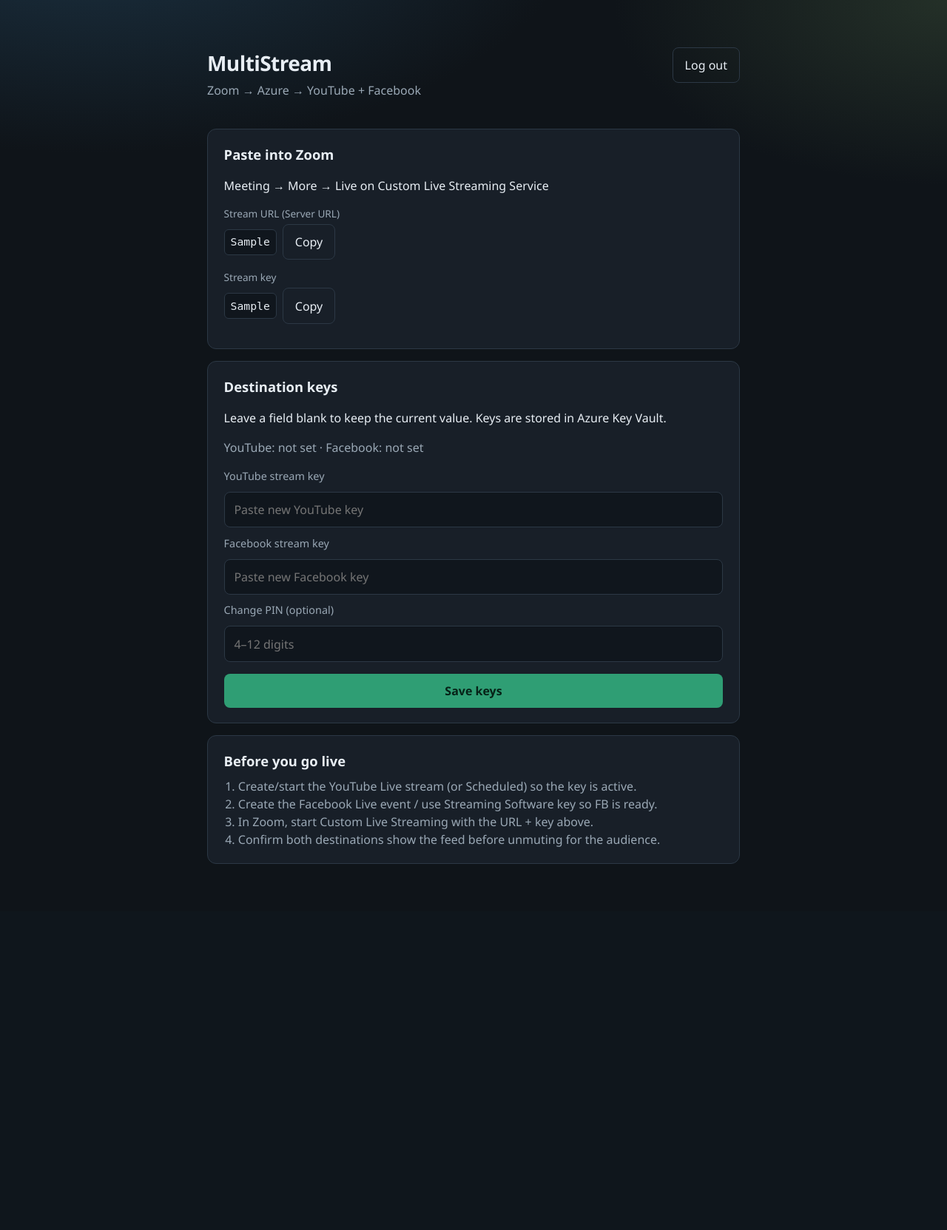
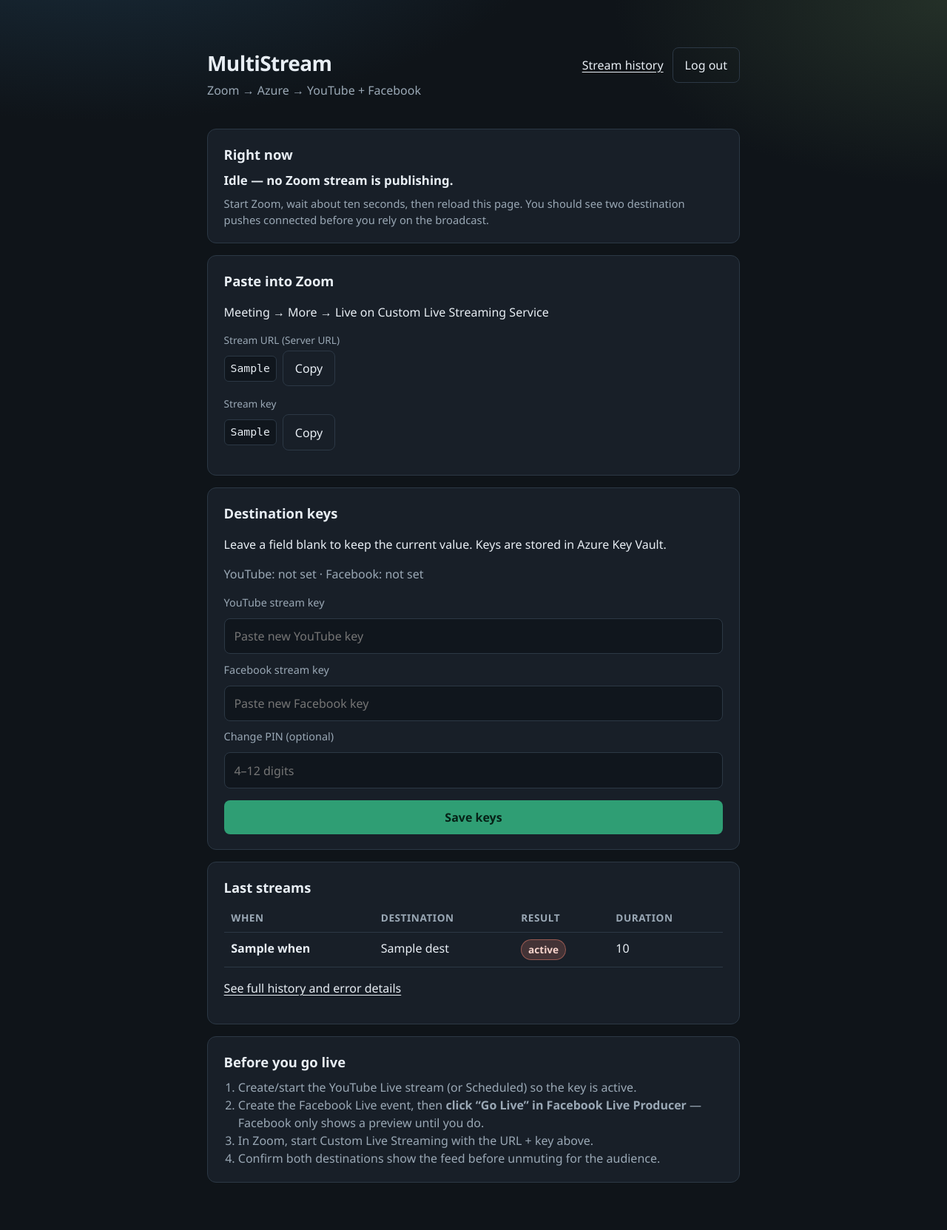
Before and after one commit to sundaragopesvaradas-jps/MultiStreamCustom, a Flask app: template ui/templates/index.html in a window 1280 px wide. Shown: the whole page at 74% size. Before the commit the page ends 1168 px from the top, so only its background shows below. Run offline with Flask 3, Linux system fonts and the light colour scheme; the template is opened without the code that fills it: most values are stand-ins (such as "Sample title", 1, 10 or a date in 2020); some libraries are stand-ins or nearby versions.

Commit message:
Add stream session history and live status to diagnose per-destination failures.
Push logs were too quiet to tell whether a destination accepted the stream.
FFmpeg now runs at info level with progress capture, and each destination's
outcome is recorded with bytes sent, duration, and scrubbed error lines.

```diff
--- a/ui/app.py
+++ b/ui/app.py
@@ -5,10 +5,13 @@
 
 import hashlib
 import hmac
+import json
 import os
 import secrets
 import subprocess
-from datetime import timedelta
+import urllib.error
+import urllib.request
+from datetime import datetime, timedelta, timezone
 from functools import wraps
 from pathlib import Path
 
@@ -51,9 +54,19 @@
 )
 
 CONFIG_ENV = Path("/opt/multistream/etc/multistream.env")
+HISTORY_FILE = Path("/var/log/multistream/history.jsonl")
+RUN_DIR = Path("/opt/multistream/run")
+MEDIAMTX_API = "http://127.0.0.1:9997/v3/paths/list"
 PUBLIC_HOST = os.environ.get("PUBLIC_HOST", "")
 HASH_PREFIX = "pbkdf2_sha256"
 HASH_ITERATIONS = 260000
+
+STATUS_LABELS = {
+    "delivered": "Delivered",
+    "failed": "Failed to connect",
+    "no_data": "Connected, no video sent",
+    "dropped_early": "Dropped within 10s",
+}
 
 
 def load_config() -> dict[str, str]:
@@ -193,6 +206,106 @@
     return f"{value[:4]}••••{value[-4:]}"
 
 
+def humanize_bytes(value: int) -> str:
+    size = float(value)
+    for unit in ("B", "KB", "MB", "GB"):
+        if size < 1024 or unit == "GB":
+            return f"{size:.0f} {unit}" if unit == "B" else f"{size:.1f} {unit}"
+        size /= 1024
+    return f"{size:.1f} GB"
+
+
+def humanize_duration(seconds: float) -> str:
+    total = int(seconds)
+    if total < 60:
+        return f"{total}s"
+    minutes, secs = divmod(total, 60)
+    if minutes < 60:
+        return f"{minutes}m {secs}s"
+    hours, minutes = divmod(minutes, 60)
+    return f"{hours}h {minutes}m"
+
+
+def local_time(iso_value: str) -> str:
+    try:
+        parsed = datetime.fromisoformat(iso_value.replace("Z", "+00:00"))
+    except ValueError:
+        return iso_value
+    return parsed.astimezone().strftime("%d %b %Y, %I:%M %p")
+
+
+def read_history(limit: int = 25) -> list[dict]:
+    """Group per-destination records into sessions, newest first."""
+    if not HISTORY_FILE.exists():
+        return []
+
+    sessions: dict[str, dict] = {}
+    for line in HISTORY_FILE.read_text(errors="replace").splitlines():
+        line = line.strip()
+        if not line:
+            continue
+        try:
+            record = json.loads(line)
+        except json.JSONDecodeError:
+            continue
+
+        session_id = record.get("session", "unknown")
+        session = sessions.setdefault(
+            session_id,
+            {"session": session_id, "started": record.get("started", ""), "destinations": []},
+        )
+        started = record.get("started", "")
+        if started and (not session["started"] or started < session["started"]):
+            session["started"] = started
+
+        status = record.get("status", "unknown")
+        session["destinations"].append(
+            {
+                "name": record.get("destination", "?"),
+                "status": status,
+                "status_label": STATUS_LABELS.get(status, status.replace("_", " ").title()),
+                "ok": status == "delivered",
+                "duration": humanize_duration(record.get("duration_sec", 0)),
+                "size": humanize_bytes(record.get("bytes", 0)),
+                "errors": record.get("errors", []),
+            }
+        )
+
+    ordered = sorted(sessions.values(), key=lambda item: item["started"], reverse=True)
+    for session in ordered:
+        session["when"] = local_time(session["started"])
+        session["destinations"].sort(key=lambda item: item["name"])
+        session["all_ok"] = all(dest["ok"] for dest in session["destinations"])
+    return ordered[:limit]
+
+
+def live_status() -> dict:
+    """Ask MediaMTX whether Zoom is publishing right now."""
+    status = {"publishing": False, "path": "", "readers": 0, "since": "", "error": ""}
+    try:
+        with urllib.request.urlopen(MEDIAMTX_API, timeout=3) as response:
+            payload = json.loads(response.read().decode("utf-8"))
+    except (urllib.error.URLError, OSError, json.JSONDecodeError, TimeoutError) as exc:
+        status["error"] = f"Relay API unreachable: {exc}"
+        return status
+
+    for item in payload.get("items", []):
+        if not item.get("ready"):
+            continue
+        status["publishing"] = True
+        status["path"] = item.get("name", "")
+        status["readers"] = len(item.get("readers", []))
+        ready_time = item.get("readyTime") or ""
+        if ready_time:
+            status["since"] = local_time(ready_time[:19] + "Z")
+        break
+
+    if status["publishing"]:
+        # Each active FFmpeg push registers as one reader on the path.
+        status["destinations_connected"] = status["readers"]
+    return status
+
+
 @app.context_processor
 def inject_csrf() -> dict[str, str]:
     return {"csrf_token": generate_csrf}
@@ -250,7 +363,22 @@
         facebook_masked=mask(fb),
         youtube_set=yt not in ("", "REPLACE_ME"),
         facebook_set=fb not in ("", "REPLACE_ME"),
+        live=live_status(),
+        recent=read_history(limit=3),
     )
+
+
+@app.get("/history")
+@login_required
+def history():
+    return render_template("history.html", sessions=read_history(limit=25))
+
+
+@app.get("/api/status")
+@login_required
+@limiter.exempt
+def api_status():
+    return live_status()
 
 
 @app.post("/keys")
--- a/ui/static/styles.css
+++ b/ui/static/styles.css
@@ -180,6 +180,130 @@
   color: var(--muted);
 }
 
+.sr-only {
+  position: absolute;
+  width: 1px;
+  height: 1px;
+  padding: 0;
+  margin: -1px;
+  overflow: hidden;
+  clip: rect(0, 0, 0, 0);
+  white-space: nowrap;
+  border: 0;
+}
+
+.top-actions {
+  display: flex;
+  align-items: center;
+  gap: 0.75rem;
+}
+
+.ghost-link {
+  color: var(--text);
+  text-decoration: underline;
+  text-underline-offset: 3px;
+}
+
+.ghost-link:hover {
+  color: #ffffff;
+}
+
+.ghost-link:focus-visible {
+  outline: 2px solid var(--focus);
+  outline-offset: 2px;
+  border-radius: 4px;
+}
+
+.live-status {
+  margin: 0 0 0.5rem;
+  font-size: 1.05rem;
+  font-weight: 600;
+}
+
+.hint {
+  color: var(--muted);
+  margin: 0.35rem 0 0;
+  font-size: 0.92rem;
+}
+
+table.history {
+  width: 100%;
+  border-collapse: collapse;
+  margin-top: 0.5rem;
+}
+
+table.history th,
+table.history td {
+  text-align: left;
+  padding: 0.55rem 0.6rem;
+  border-bottom: 1px solid var(--border);
+  vertical-align: top;
+  font-weight: 400;
+}
+
+table.history thead th {
+  color: var(--muted);
+  font-size: 0.85rem;
+  font-weight: 600;
+  text-transform: uppercase;
+  letter-spacing: 0.04em;
+}
+
+table.history tbody th[scope="row"] {
+  font-weight: 600;
+}
+
+.badge {
+  display: inline-block;
+  padding: 0.2rem 0.55rem;
+  border-radius: 999px;
+  font-size: 0.85rem;
+  font-weight: 600;
+  white-space: nowrap;
+}
+
+.badge-ok {
+  background: color-mix(in srgb, var(--ok) 22%, transparent);
+  border: 1px solid color-mix(in srgb, var(--ok) 55%, transparent);
+  color: #cdf3da;
+}
+
+.badge-bad {
+  background: color-mix(in srgb, var(--danger) 22%, transparent);
+  border: 1px solid color-mix(in srgb, var(--danger) 55%, transparent);
+  color: #f8d5cd;
+}
+
+details {
+  margin-top: 0.65rem;
+  border: 1px solid var(--border);
+  border-radius: 8px;
+  padding: 0.5rem 0.7rem;
+}
+
+summary {
+  cursor: pointer;
+  font-weight: 600;
+}
+
+summary:focus-visible {
+  outline: 2px solid var(--focus);
+  outline-offset: 2px;
+}
+
+.logbox {
+  font-family: var(--mono);
+  font-size: 0.82rem;
+  color: var(--muted);
+  background: #10161d;
+  border-radius: 6px;
+  padding: 0.6rem;
+  margin: 0.5rem 0 0;
+  overflow-x: auto;
+  white-space: pre-wrap;
+  word-break: break-word;
+}
+
 @media (max-width: 560px) {
   .shell {
     margin: 1.5rem auto;
@@ -188,4 +312,10 @@
   .top {
     flex-direction: column;
   }
+
+  table.history th,
+  table.history td {
+    padding: 0.45rem 0.35rem;
+    font-size: 0.9rem;
+  }
 }
--- a/ui/templates/index.html
+++ b/ui/templates/index.html
@@ -13,11 +13,31 @@
         <h1>MultiStream</h1>
         <p class="lede">Zoom → Azure → YouTube + Facebook</p>
       </div>
-      <form method="post" action="{{ url_for('logout') }}">
-        <input type="hidden" name="csrf_token" value="{{ csrf_token() }}">
-        <button type="submit" class="ghost">Log out</button>
-      </form>
+      <div class="top-actions">
+        <a class="ghost-link" href="{{ url_for('history') }}">Stream history</a>
+        <form method="post" action="{{ url_for('logout') }}">
+          <input type="hidden" name="csrf_token" value="{{ csrf_token() }}">
+          <button type="submit" class="ghost">Log out</button>
+        </form>
+      </div>
     </header>
+
+    <section aria-labelledby="live-heading">
+      <h2 id="live-heading">Right now</h2>
+      <p id="live-status" class="live-status" role="status" aria-live="polite">
+        {% if live.error %}
+          {{ live.error }}
+        {% elif live.publishing %}
+          Live — Zoom is publishing, {{ live.readers }} destination push(es) connected.
+        {% else %}
+          Idle — no Zoom stream is publishing.
+        {% endif %}
+      </p>
+      <p class="hint">
+        Start Zoom, wait about ten seconds, then reload this page. You should see two
+        destination pushes connected before you rely on the broadcast.
+      </p>
+    </section>
 
     {% with messages = get_flashed_messages(with_categories=true) %}
       {% if messages %}
@@ -96,11 +116,43 @@
       </form>
     </section>
 
+    {% if recent %}
+    <section aria-labelledby="recent-heading">
+      <h2 id="recent-heading">Last streams</h2>
+      <table class="history">
+        <caption class="sr-only">Most recent streaming sessions and their per-destination results</caption>
+        <thead>
+          <tr>
+            <th scope="col">When</th>
+            <th scope="col">Destination</th>
+            <th scope="col">Result</th>
+            <th scope="col">Duration</th>
+          </tr>
+        </thead>
+        <tbody>
+          {% for session in recent %}
+            {% for dest in session.destinations %}
+            <tr>
+              {% if loop.first %}
+              <th scope="row" rowspan="{{ session.destinations | length }}">{{ session.when }}</th>
+              {% endif %}
+              <td>{{ dest.name | capitalize }}</td>
+              <td><span class="badge {{ 'badge-ok' if dest.ok else 'badge-bad' }}">{{ dest.status_label }}</span></td>
+              <td>{{ dest.duration }}</td>
+            </tr>
+            {% endfor %}
+          {% endfor %}
+        </tbody>
+      </table>
+      <p><a class="ghost-link" href="{{ url_for('history') }}">See full history and error details</a></p>
+    </section>
+    {% endif %}
+
     <section aria-labelledby="tips-heading">
       <h2 id="tips-heading">Before you go live</h2>
       <ol>
         <li>Create/start the YouTube Live stream (or Scheduled) so the key is active.</li>
-        <li>Create the Facebook Live event / use Streaming Software key so FB is ready.</li>
+        <li>Create the Facebook Live event, then <strong>click “Go Live” in Facebook Live Producer</strong> — Facebook only shows a preview until you do.</li>
         <li>In Zoom, start Custom Live Streaming with the URL + key above.</li>
         <li>Confirm both destinations show the feed before unmuting for the audience.</li>
       </ol>
```
Also changed, not shown: ui/templates/history.html (added, +95 -0 lines), vm/record-session.py (added, +164 -0 lines), 5 other files.
